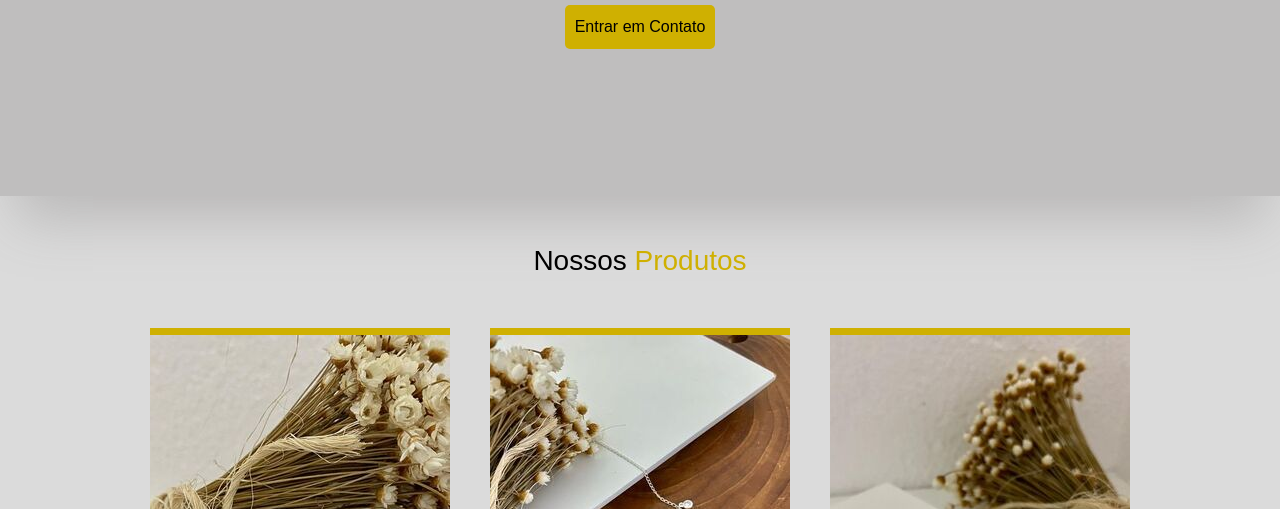
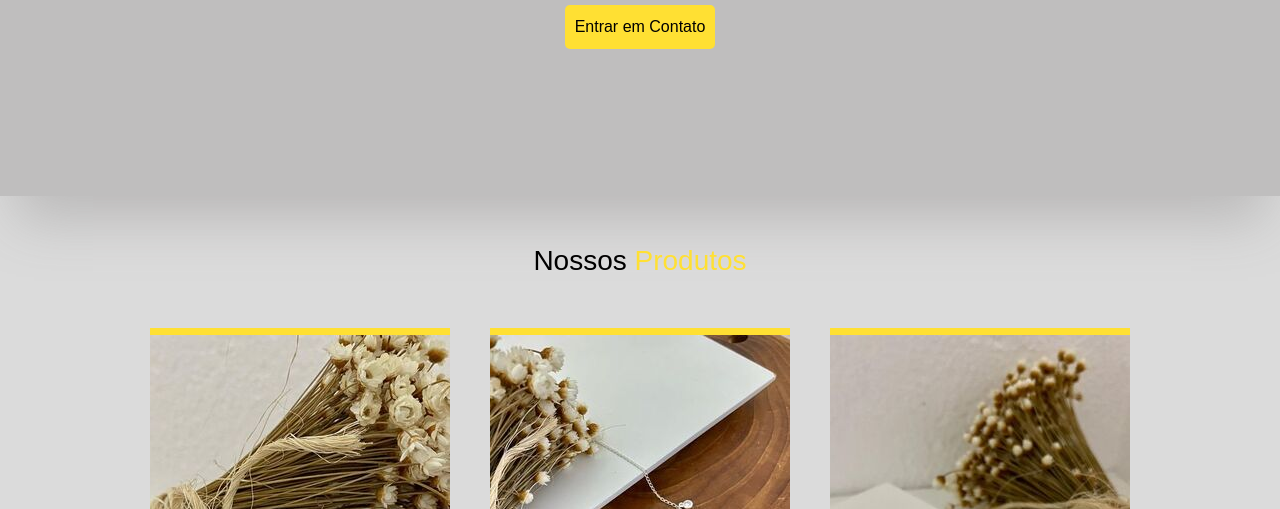
Before and after one commit to Murillo-Javier/semijoias-erica, a website: page index.html in a window 1280 px wide. Shown: the part 244-753 px from the top of the page. Drawn offline with nearby package versions, Linux system fonts and the light colour scheme.

Commit message:
colorclean

```diff
--- a/style.scss
+++ b/style.scss
@@ -1,4 +1,4 @@
-$color: #cfb001;
+$color: #ffe033;
 
 * {
     margin: 0;
```
Also changed, not shown: style.css.
